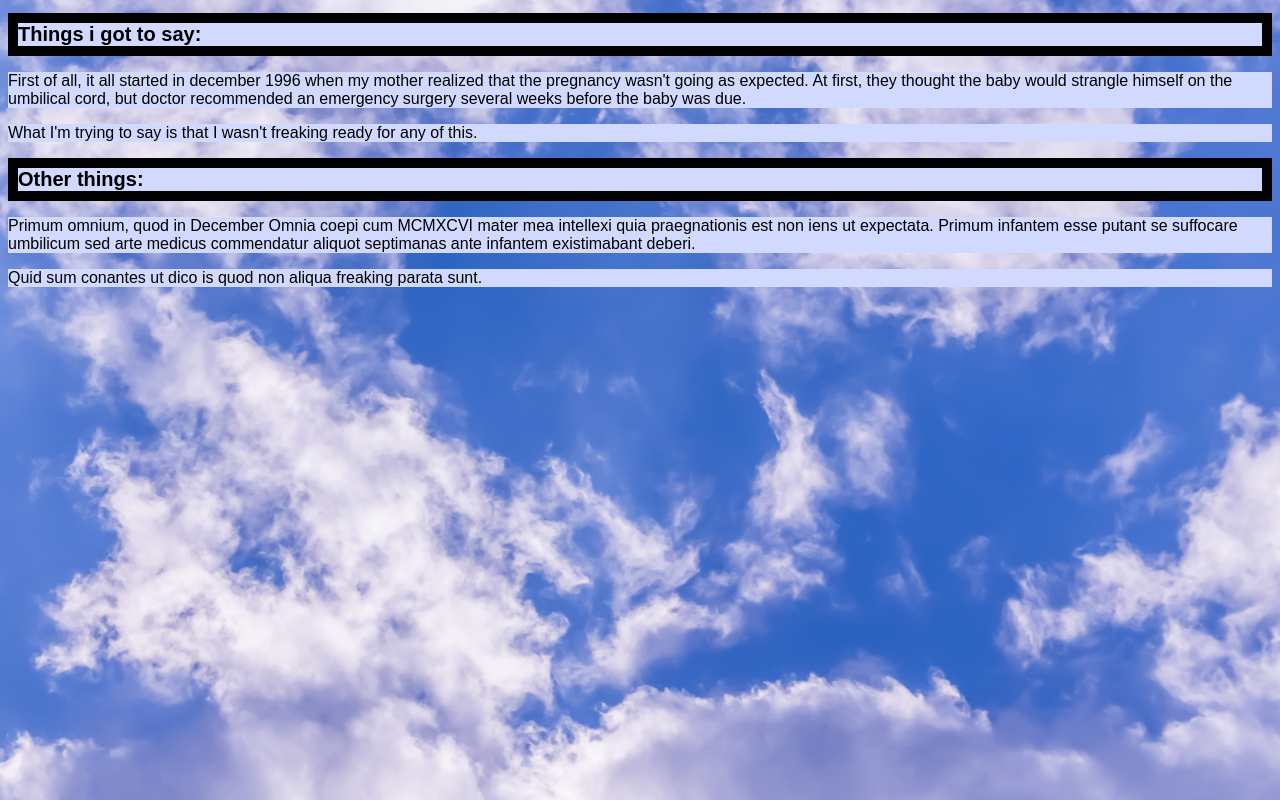
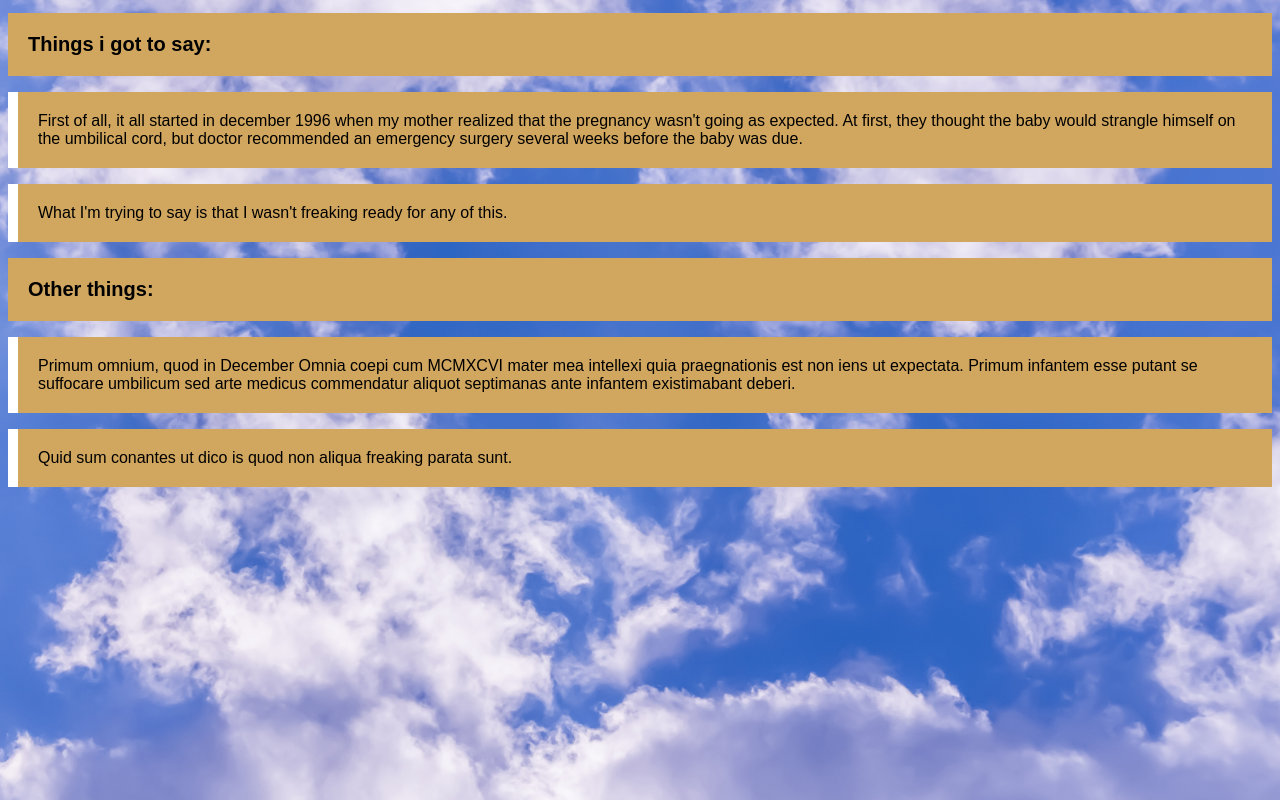
Before and after one commit to dallinmoak/prework, a plain HTML site: page next.html in a window 1280 px wide. Drawn offline with Linux system fonts and the light colour scheme.

Commit message:
color changes

```diff
--- a/css/styles.css
+++ b/css/styles.css
@@ -12,8 +12,9 @@ body{
 }
 .header{
 	font-size: 20px;
-	background-color: #d1d9ff;
-	border: 10px solid #000000;
+	background-color: #d1a65f;
+	padding: 20px;
+
 }
 .first-par{
 	/*font-family: monospace;*/
@@ -23,7 +24,9 @@ body{
 }
 
 p{
-	background-color: #d1d9ff;
+	border-left: 10px solid #ffffff;
+	background-color: #d1a65f;
+	padding: 20px;
 }
 /*p{*/
 /*	-webkit-animation: myAnimation 5s infinite;*/
```
